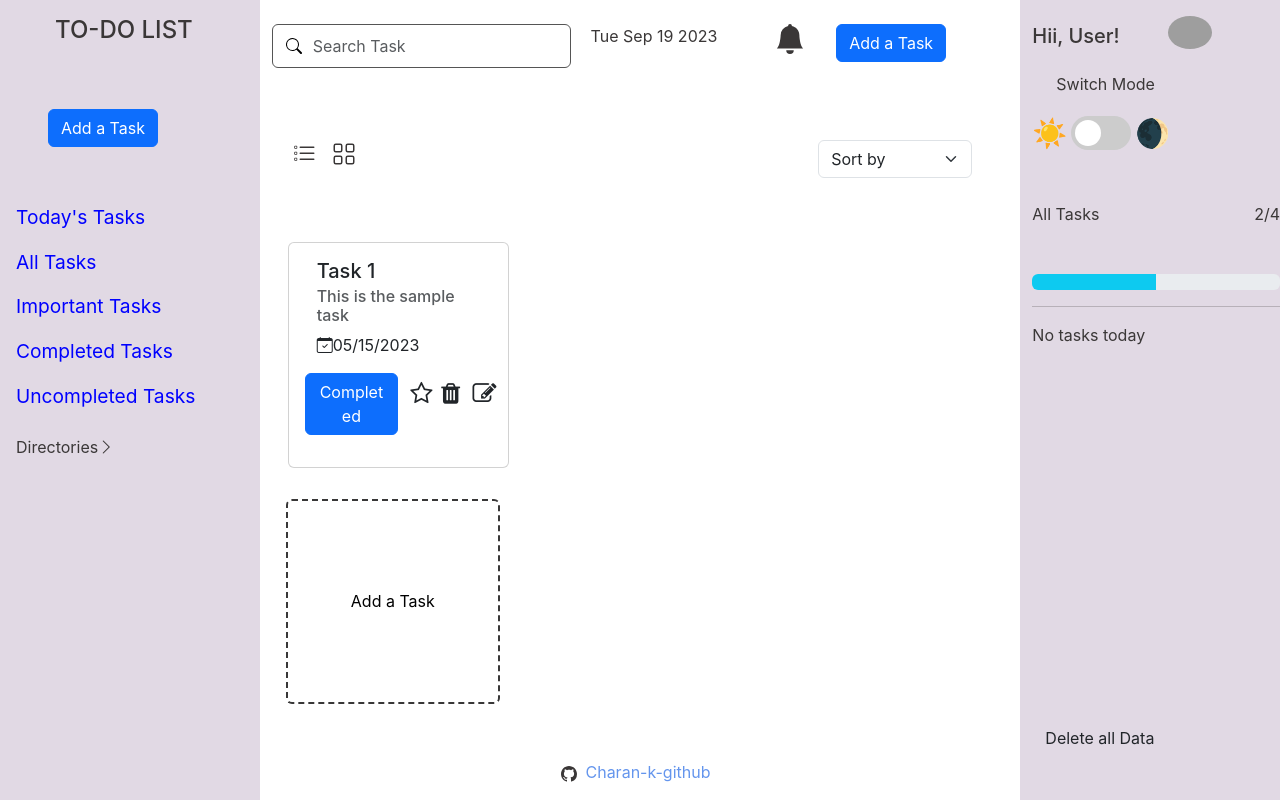
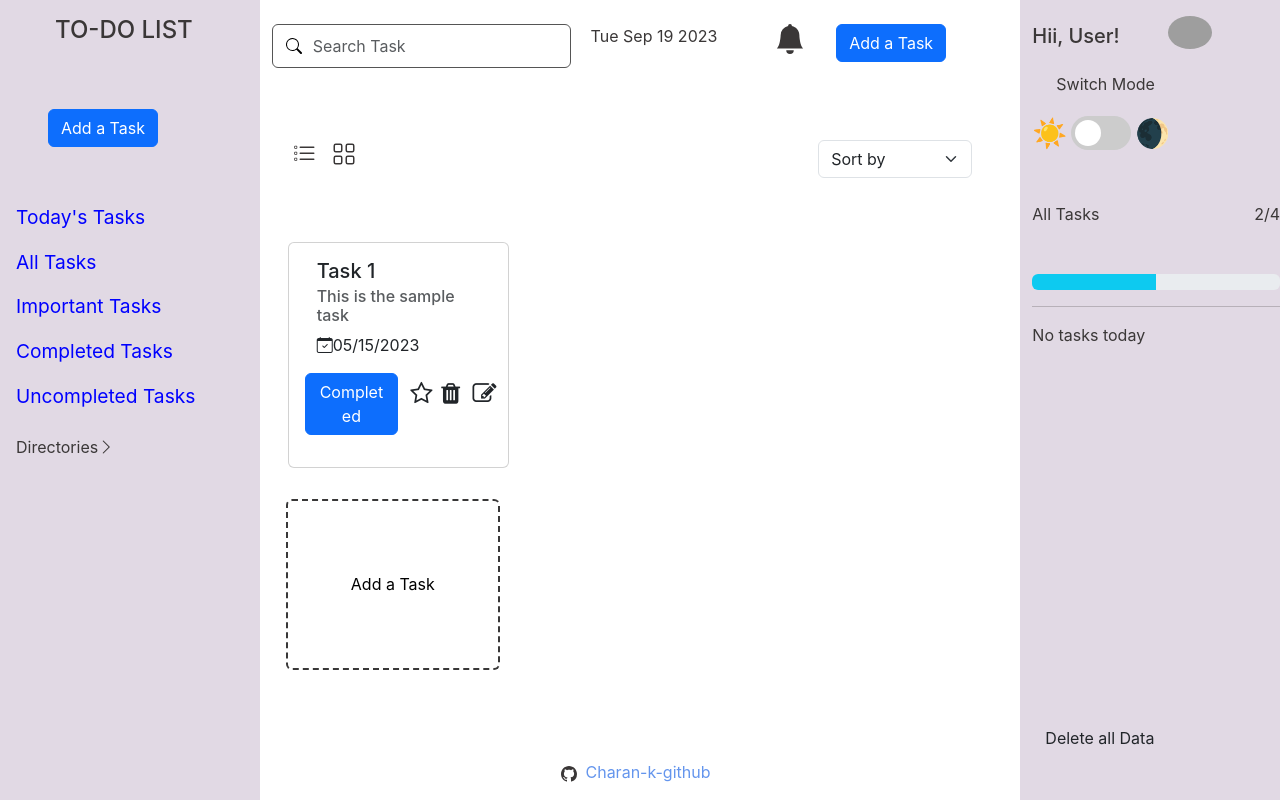
Before and after one commit to charankulal/myTasks, a React (Create React App) app: page / in a window 1280 px wide. Built offline with nearby package versions, Linux system fonts and the light colour scheme; grey boxes are pictures that could not be loaded.

Commit message:
Edited the card design

```diff
--- a/src/Components/Card.js
+++ b/src/Components/Card.js
@@ -27,7 +27,7 @@ const Card = () => {
   };
 
   return (
-    <div className="card m-3" style={{ width: " 30%" }}>
+    <div className="card m-3" style={{ width: " 30%",height:"150%"}}>
       <div className="card-body">
         <h5 className="card-title">Task 1</h5>
         <h6 className="card-subtitle mb-2 text-body-secondary">
--- a/src/Styles/NewTaskModal.css
+++ b/src/Styles/NewTaskModal.css
@@ -14,10 +14,8 @@ input[type="checkbox"] {
 
   }
 
-
-
 .add-task-button.light-mode{
-    height: 300%;
+    height: 250%;
     width: 30%;
     margin: 2%;
     background-color: white;
@@ -30,7 +28,7 @@ input[type="checkbox"] {
     border: 2px dashed rgb(56, 55, 55);
 }
 .add-task-button.dark-mode{
-    height: 300%;
+    height: 250%;
     width: 30%;
     margin: 2%;
     background-color: rgb(28, 28, 28);
```
